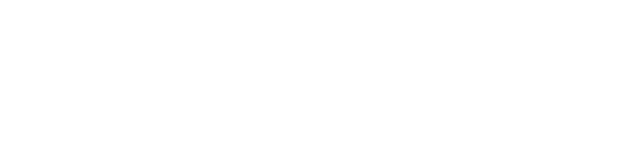
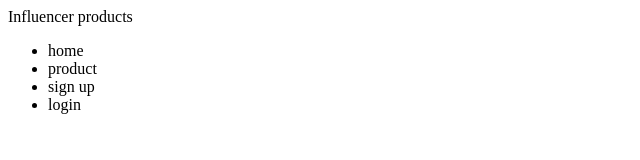
Before and after one commit to kashfianaherin/influencer, a plain HTML site: page index.html in a window 1280 px wide. Shown: the whole page, without its empty margins (0-640 px from the left). Drawn offline with Linux system fonts and the light colour scheme.

Commit message:
first commit

```diff
--- a/index.html
+++ b/index.html
@@ -4,8 +4,24 @@
     <meta charset="UTF-8">
     <meta name="viewport" content="width=device-width, initial-scale=1.0">
     <title>influencer</title>
+    <link rel="stylesheet" href="style/influencer.css">
 </head>
+<header>
+<nav>Influencer products</nav>
+<ul>
+    <li>home</li>
+    <li>product</li>
+    <li>sign up</li>
+    <li>login</li>
+</ul>
+</header>
 <body>
+    <main>
+
+    </main>
 
 </body>
+<footer>
+
+</footer>
 </html>
```
